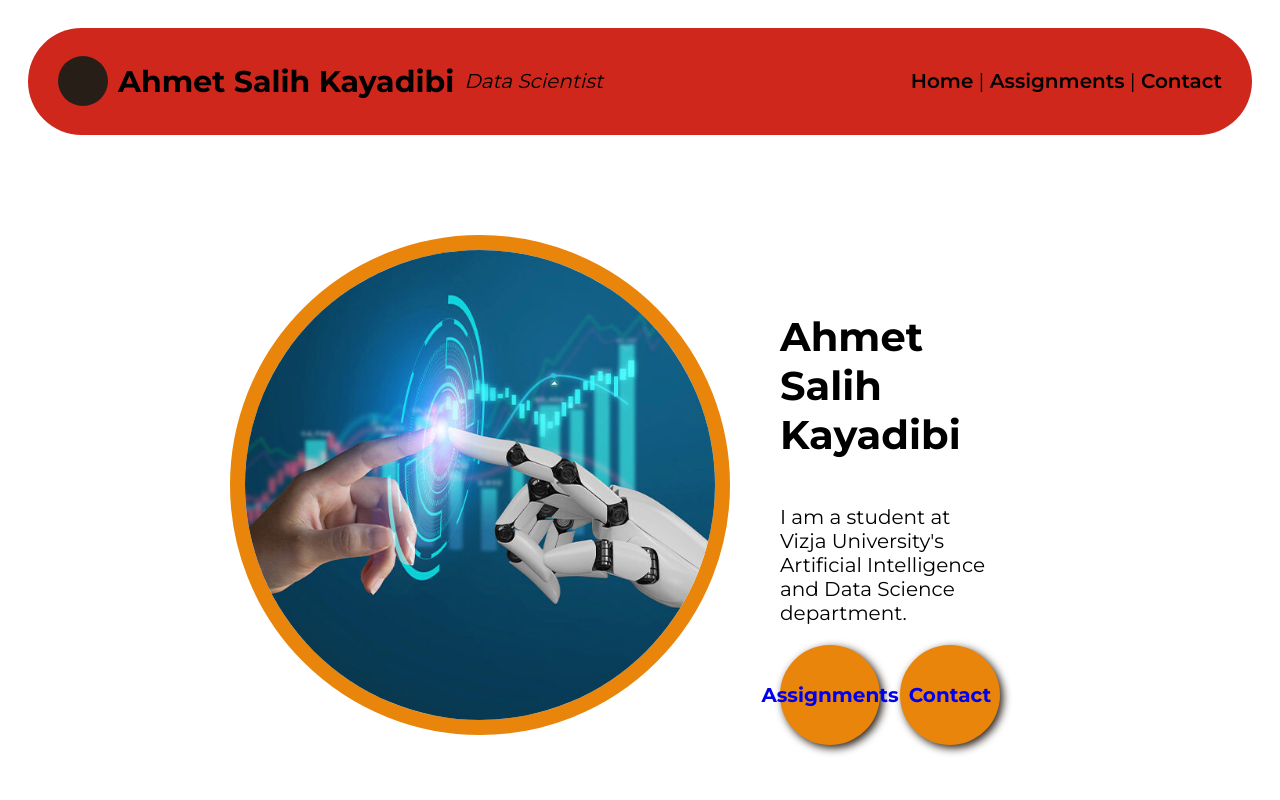
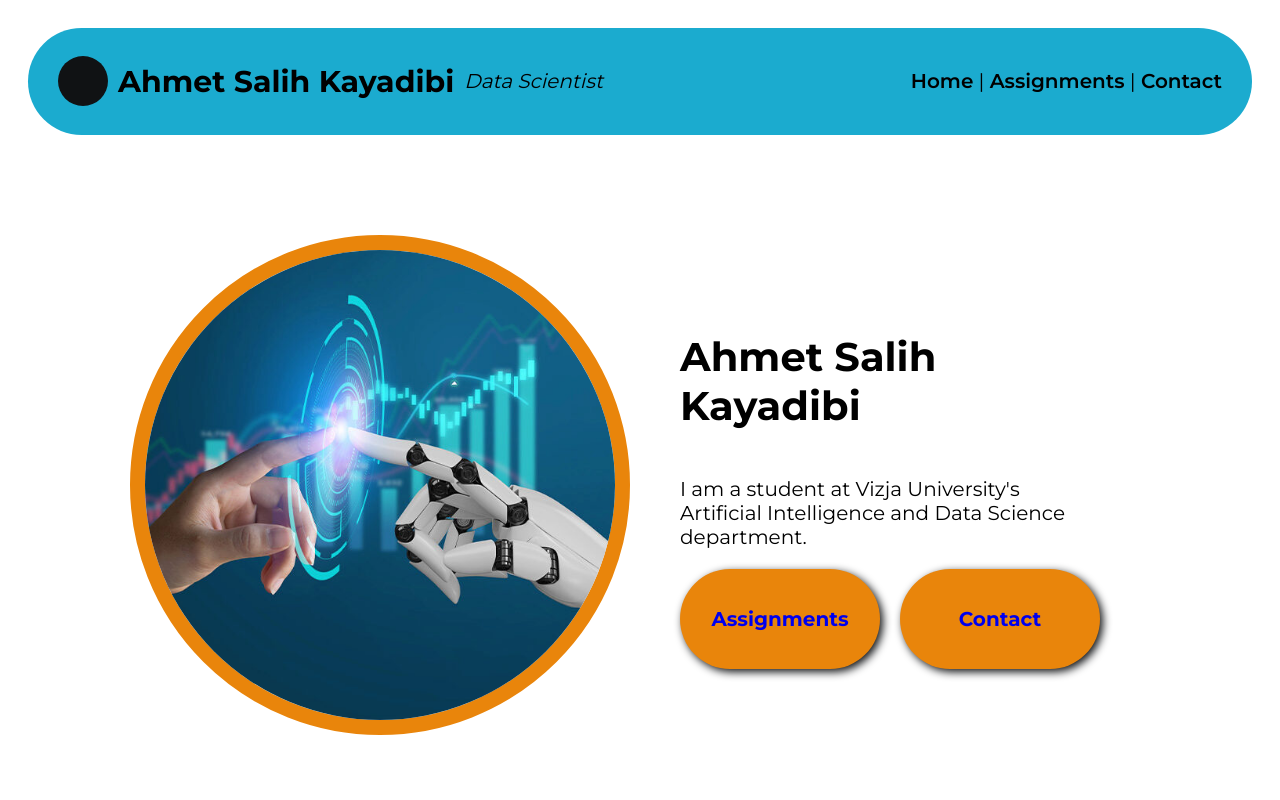
Before and after one commit to AhmetSalihKayadibi/ASKR, a plain HTML site: page index2.html in a window 1280 px wide. Shown: the top 800 px of the page. Drawn offline with Linux system fonts and the light colour scheme.

Commit message:
changed 2

```diff
--- a/css/style.css
+++ b/css/style.css
@@ -2,9 +2,9 @@
 
 :root {
   --color1: rgb(40, 30, 24);
-  --color2: rgb(207, 39, 27);
+  --color2: rgb(27, 171, 207);
   --color3: rgb(233, 133, 11);
-  --color4: rgb(40, 30, 24);
+  --color4: rgb(16, 18, 20);
 }
 
 * {
@@ -105,7 +105,7 @@ button {
 
 .content .toolbar a {
   background-color: var(--color3);
-  width: 100px;
+  width: 200px;
   height: 100px;
   border-radius: 50px;
   display: flex;
```
Also changed, not shown: assignments.html (renamed from resume.html), contact2.html (renamed from contact.html), index2.html (renamed from index.html).
